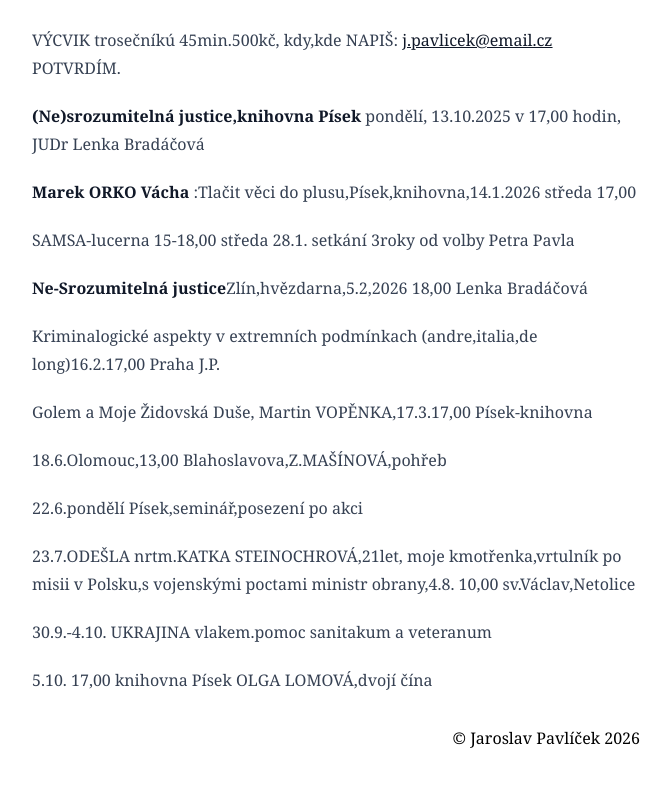
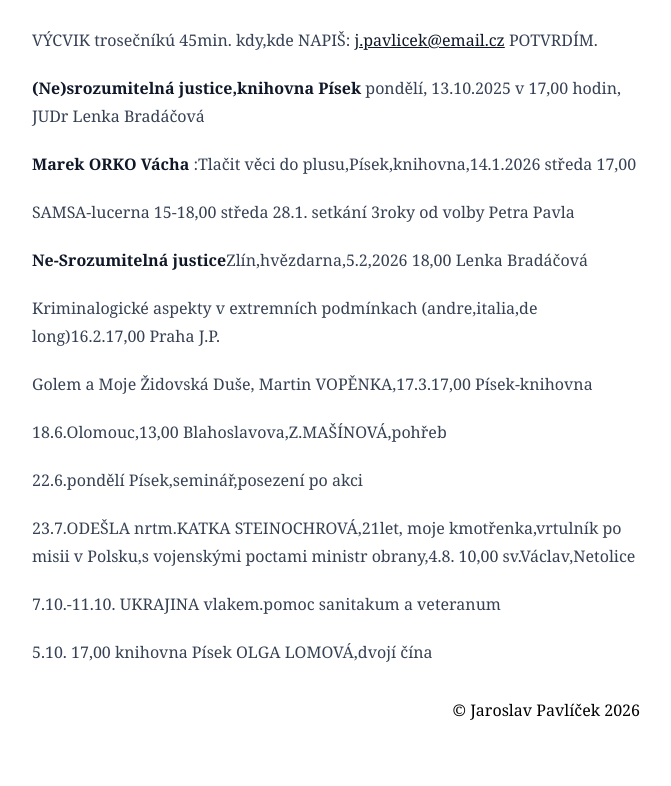
Before and after one commit to valekjo/jaroslav-pavlicek.cz, an Astro site: page /aktuality in a window 1280 px wide. Shown: the part 110-896 px from the top of the page, without its empty margins (304-975 px from the left). Built offline with nearby package versions, Linux system fonts and the light colour scheme; Astro itself is replaced by a stand-in of ours.

Commit message:
Update aktuality.md

```diff
--- a/src/pages/aktuality.md
+++ b/src/pages/aktuality.md
@@ -3,7 +3,7 @@ layout: '../layouts/Layout.astro'
 ---
 
 # Aktuality
- VÝCVIK trosečníkú 45min.500kč,
+ VÝCVIK trosečníkú 45min.
 kdy,kde NAPIŠ: j.pavlicek@email.cz
 POTVRDÍM.
 
@@ -26,6 +26,6 @@ Golem a Moje Židovská Duše, Martin VOPĚNKA,17.3.17,00 Písek-knihovna
 
 23.7.ODEŠLA nrtm.KATKA STEINOCHROVÁ,21let, moje kmotřenka,vrtulník po misii v Polsku,s vojenskými poctami ministr obrany,4.8. 10,00 sv.Václav,Netolice
 
-30.9.-4.10. UKRAJINA vlakem.pomoc sanitakum a veteranum
+7.10.-11.10. UKRAJINA vlakem.pomoc sanitakum a veteranum
 
 5.10. 17,00 knihovna Písek OLGA LOMOVÁ,dvojí čína
```
